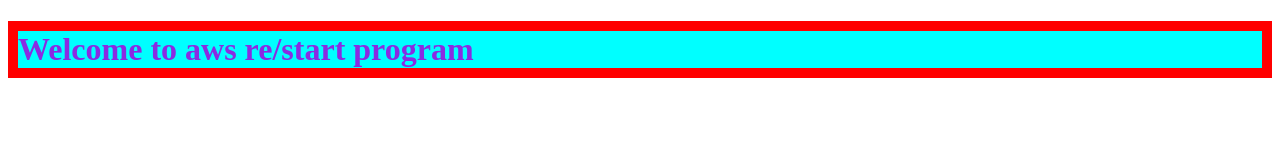
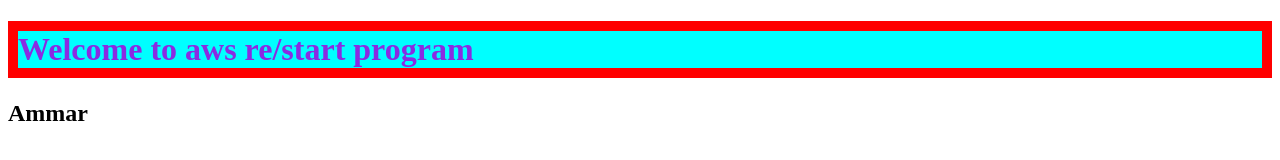
Before and after one commit to AdhamHaisami/aws-github, a plain HTML site: page client/index.html in a window 1280 px wide. Drawn offline with Linux system fonts and the light colour scheme.

Commit message:
Add name to html

```diff
--- a/client/index.html
+++ b/client/index.html
@@ -9,5 +9,7 @@
 </head>
 <body>
   <h1 class="test" >Welcome to aws re/start program</h1>
+
+  <h2 class="ammar">Ammar</h1>
 </body>
 </html>
```
